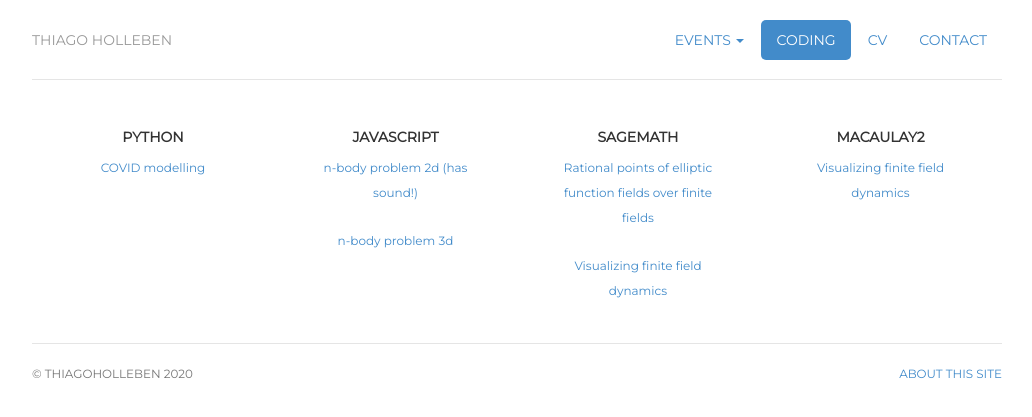
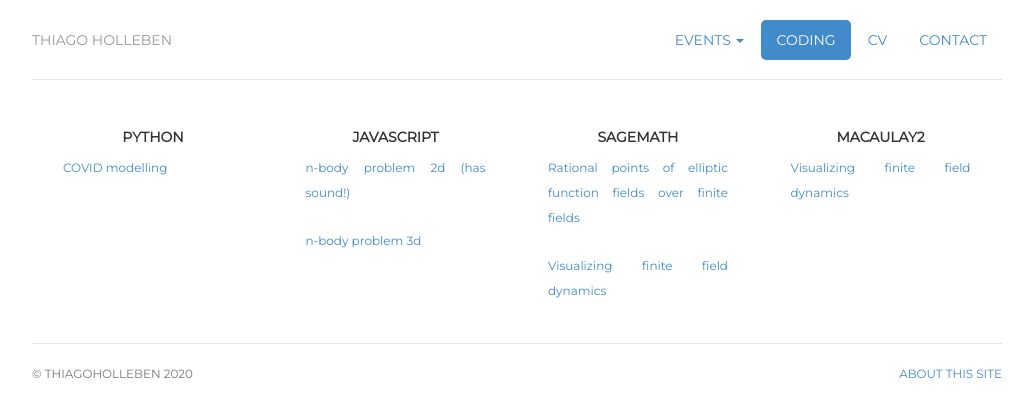
Before and after one commit to hollebenthiago/hollebenthiago.github.io, a Jekyll site: the page built from coding/index.html, in a window 1280 px wide. Shown: the top 417 px of the page, without its empty margins (123-1155 px from the left). Built offline with Jekyll 4.4.1, drawn with Linux system fonts in a browser that asks for light colours.

Commit message:
still trying

```diff
--- a/coding/index.html
+++ b/coding/index.html
@@ -15,7 +15,7 @@
             <!--<img class="card-img-top" src="../img/pythonlogoonly.png" alt="Card image cap">-->
             <div class="card-body">
                 <h5 class="card-title">Python</h5>
-                <a class="card-text" href="https://github.com/Modelagem-Covid-19-RJ/covid19"> <p class="need-to-center">COVID modelling</p></a>
+                <a class="card-text" href="https://github.com/Modelagem-Covid-19-RJ/covid19"> <p class="need-to-center need-to-justify">COVID modelling</p></a>
             </div>
         </div>
     </div>
@@ -24,9 +24,9 @@
             <!--<img class="card-img-top" style="border-radius: 15%;" src="../img/jslogo.png" alt="Card image cap">-->
             <div class="card-body">
                 <h5 class="card-title">Javascript</h5>
-                <a class="card-text" href="https://hollebenthiago.github.io/n-Body-Problem-2D/"> <p class="need-to-center">n-body problem 2d (has sound!)</p></a>
+                <a class="card-text" href="https://hollebenthiago.github.io/n-Body-Problem-2D/"> <p class="need-to-center need-to-justify">n-body problem 2d (has sound!)</p></a>
                 <br>
-                <a class="card-text" href="https://hollebenthiago.github.io/n-Body-Problem-3D/"> <p class="need-to-center">n-body problem 3d</p></a>
+                <a class="card-text" href="https://hollebenthiago.github.io/n-Body-Problem-3D/"> <p class="need-to-center need-to-justify">n-body problem 3d</p></a>
             </div>
         </div>
     </div>
@@ -35,9 +35,9 @@
             <!--<img class="card-img-top" src="../img/sagemathlogo.jpg" alt="Card image cap">-->
             <div class="card-body">
                 <h5 class="card-title">Sagemath</h5>
-                <a class="card-text" href="https://github.com/hollebenthiago/FiniteField_Elliptic_RationalPoints"> <p class="need-to-center">Rational points of elliptic function fields over finite fields</p></a>
+                <a class="card-text" href="https://github.com/hollebenthiago/FiniteField_Elliptic_RationalPoints"> <p class="need-to-center need-to-justify">Rational points of elliptic function fields over finite fields</p></a>
                 <br>
-                <a class="card-text" href="https://github.com/hollebenthiago/visualizing_finite_field_dynamics"> <p class="need-to-center">Visualizing finite field dynamics</p></a>
+                <a class="card-text" href="https://github.com/hollebenthiago/visualizing_finite_field_dynamics"> <p class="need-to-center need-to-justify">Visualizing finite field dynamics</p></a>
             </div>
         </div>
     </div>
@@ -46,7 +46,7 @@
             <!--<img class="card-img-top"  src="../img/macaulay2logo.jpg" alt="Card image cap">-->
             <div class="card-body">
                 <h5 class="card-title">Macaulay2</h5>
-                <a class="card-text" href="https://github.com/hollebenthiago/Quantitative-Betti-Tables"> <p class="need-to-center">Visualizing finite field dynamics</p></a>
+                <a class="card-text" href="https://github.com/hollebenthiago/Quantitative-Betti-Tables"> <p class="need-to-center need-to-justify">Visualizing finite field dynamics</p></a>
             </div>
         </div>
     </div>
--- a/css/style.css
+++ b/css/style.css
@@ -117,7 +117,7 @@
 }
 
 .need-to-center {
-	margin: 0 auto;
+	margin: 0 0 0 auto;
 }
 
 .need-to-justify {
```
